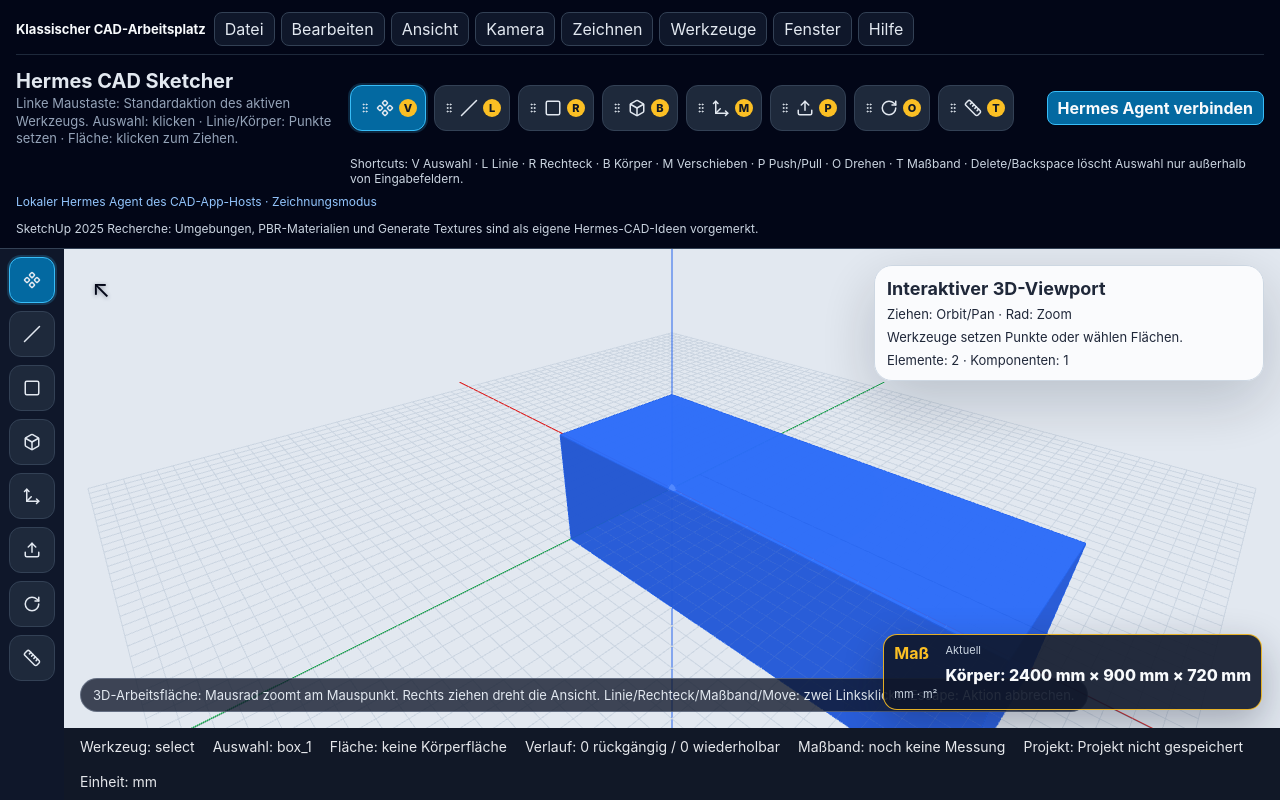
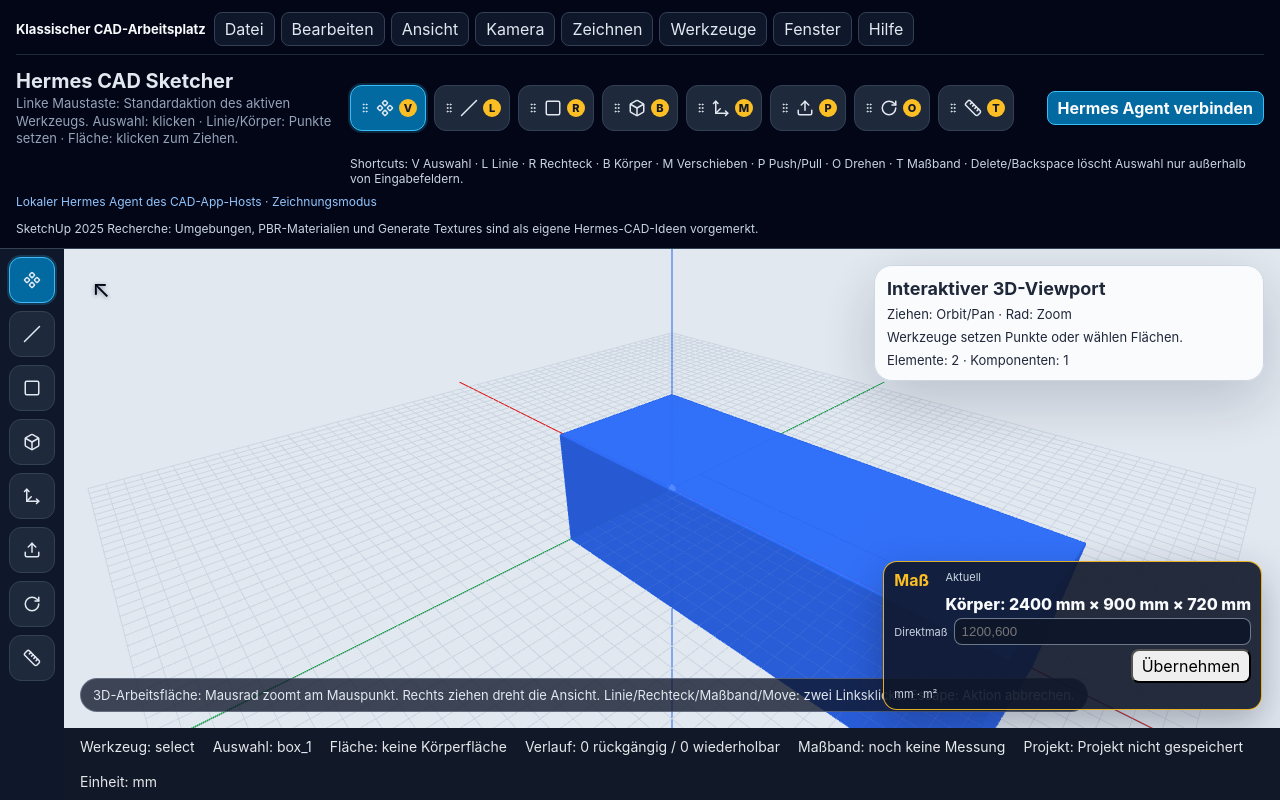
Before and after one commit to MKI13/hermes-cad-sketcher, a React (Vite) app: page / in a window 1280 px wide. Built offline with nearby package versions, Linux system fonts and the light colour scheme.

Commit message:
feat: add direct measurement input workflow

```diff
--- a/src/App.tsx
+++ b/src/App.tsx
@@ -8,6 +8,7 @@
 import { exportAsciiStl, importAsciiStl } from './core/stl';
 import { createHistory, pushHistory, redoHistory, undoHistory, type ModelHistory } from './core/history';
 import { runAgentChatCommand, runCadConsoleScript } from './core/cadCommands';
+import { applyMeasurementInputTransaction } from './core/measurementApplication';
 import { BoxDimensionsPanel } from './ui/BoxDimensionsPanel';
 import { inspectEntity } from './core/inspection';
 import { InspectorPanel } from './ui/InspectorPanel';
@@ -95,6 +96,7 @@
   const [selectedBoxFace, setSelectedBoxFace] = useState<FaceSelection | undefined>();
   const [lastMeasurement, setLastMeasurement] = useState('noch keine Messung');
   const [liveMeasurement, setLiveMeasurement] = useState<string | undefined>();
+  const [measurementInput, setMeasurementInput] = useState('');
   const [projectStatus, setProjectStatus] = useState('Projekt nicht gespeichert');
   const [boxDimensions, setBoxDimensions] = useState(DEFAULT_BOX_DIMENSIONS);
   const [selectedDimensions, setSelectedDimensions] = useState<DimensionInput>(() => {
@@ -271,6 +273,33 @@
     const measured = formatTapeMeasurement(model, start, end);
     setLastMeasurement(measured);
     setLiveMeasurement(`Maßband: ${measured}`);
+  }
+
+  function applyMeasurementInput() {
+    if (tool !== 'rectangle' && tool !== 'box') {
+      setProjectStatus('Aktive Maßeingabe ist nur für Rechteck und Körper aktiv.');
+      return;
+    }
+    let measurement: string | undefined;
+    const applied = applyMeasurementInputTransaction(model, {
+      tool,
+      rawInput: measurementInput,
+      selectedId,
+      defaultOrigin: vec(0, 0, 0)
+    }, (nextModel, result) => {
+      const entity = nextModel.getEntity(result.entityId);
+      setModel(nextModel);
+      setHistory((current) => pushHistory(current, nextModel.snapshot()));
+      setSelectedId(result.entityId);
+      if (entity?.type === 'box') setSelectedDimensions(boxDimensionsToInput(entity));
+      measurement = entity ? formatEntityMeasurement(entity) : undefined;
+    });
+    if (!applied.ok) {
+      setProjectStatus(applied.error);
+      return;
+    }
+    setLiveMeasurement(measurement);
+    setProjectStatus(`Maße ${applied.action === 'created' ? 'direkt erstellt' : 'live geändert'}`);
   }
 
   function handleViewportSelect(entityId: string | undefined, faceSelection?: FaceSelection) {
@@ -882,6 +911,19 @@
             <strong>Maß</strong>
             <span>Aktuell</span>
             <output>{activeMeasurement}</output>
+            <label>
+              <span>Direktmaß</span>
+              <input
+                aria-label="Aktive Maße direkt eingeben"
+                value={measurementInput}
+                placeholder={tool === 'box' ? '600,400,720' : '1200,600'}
+                onChange={(event) => setMeasurementInput(event.currentTarget.value)}
+                onKeyDown={(event) => {
+                  if (event.key === 'Enter') applyMeasurementInput();
+                }}
+              />
+            </label>
+            <button type="button" onClick={applyMeasurementInput}>Übernehmen</button>
             <small>mm · m²</small>
           </section>
         </div>
--- /dev/null
+++ b/src/core/measurementApplication.ts
@@ -0,0 +1,66 @@
+import { type Vec3 } from './geometry';
+import { isPositiveFinite, SketchModel, type EntityId, type ToolName } from './model';
+
+export type MeasurementApplicationResult =
+  | { ok: true; action: 'created' | 'resized'; entityId: EntityId; entityType: 'face' | 'box' }
+  | { ok: false; error: string };
+
+export type MeasurementApplicationInput = {
+  tool: Extract<ToolName, 'rectangle' | 'box'>;
+  rawInput: string;
+  selectedId?: EntityId;
+  defaultOrigin: Vec3;
+};
+
+export function applyMeasurementInputTransaction(
+  currentModel: SketchModel,
+  input: MeasurementApplicationInput,
+  commit: (nextModel: SketchModel, result: Extract<MeasurementApplicationResult, { ok: true }>) => void
+): MeasurementApplicationResult {
+  const nextModel = SketchModel.fromSnapshot(currentModel.snapshot());
+  try {
+    const result = applyMeasurementBoxInputToModel(nextModel, input);
+    if (!result.ok) return result;
+    commit(nextModel, result);
+    return result;
+  } catch (error) {
+    return { ok: false, error: error instanceof Error ? error.message : 'Maße konnten nicht angewendet werden.' };
+  }
+}
+
+export function applyMeasurementBoxInputToModel(model: SketchModel, input: MeasurementApplicationInput): MeasurementApplicationResult {
+  const parsed = parseMeasurementValues(input.rawInput, input.tool === 'rectangle' ? 2 : 3);
+  if (!parsed.ok) return parsed;
+
+  if (input.tool === 'rectangle') {
+    const [width, depth] = parsed.values;
+    const selected = input.selectedId ? model.getEntity(input.selectedId) : undefined;
+    if (selected?.type === 'face') {
+      const resized = model.resizeRectangleFace(selected.id, width, depth);
+      return { ok: true, action: 'resized', entityId: resized.id, entityType: 'face' };
+    }
+    const created = model.createRectangle(input.defaultOrigin, width, depth);
+    return { ok: true, action: 'created', entityId: created.id, entityType: 'face' };
+  }
+
+  const [width, depth, height] = parsed.values;
+  const selected = input.selectedId ? model.getEntity(input.selectedId) : undefined;
+  if (selected?.type === 'box') {
+    const resized = model.resizeBox(selected.id, { width, depth, height });
+    return { ok: true, action: 'resized', entityId: resized.id, entityType: 'box' };
+  }
+  const created = model.createBox(input.defaultOrigin, width, depth, height);
+  return { ok: true, action: 'created', entityId: created.id, entityType: 'box' };
+}
+
+function parseMeasurementValues(rawInput: string, expectedCount: 2 | 3): { ok: true; values: number[] } | { ok: false; error: string } {
+  const parts = rawInput.split(',').map((part) => part.trim());
+  if (parts.length !== expectedCount || parts.some((part) => part === '')) {
+    return { ok: false, error: expectedCount === 2 ? 'Rechteckmaße brauchen Breite,Tiefe in Millimeter.' : 'Körpermaße brauchen Breite,Tiefe,Höhe in Millimeter.' };
+  }
+  const values = parts.map(Number);
+  if (values.some((value) => !isPositiveFinite(value))) {
+    return { ok: false, error: 'Maße müssen positive endliche Millimeterwerte sein.' };
+  }
+  return { ok: true, values };
+}
--- a/src/core/model.ts
+++ b/src/core/model.ts
@@ -126,6 +126,22 @@
     const entity: FaceEntity = { id: nextId('face'), type: 'face', vertices, ...metadata };
     this.entities.set(entity.id, entity);
     return entity;
+  }
+
+
+  resizeRectangleFace(id: EntityId, width: number, depth: number): FaceEntity {
+    if (!isPositiveFinite(width) || !isPositiveFinite(depth)) throw new Error('Ein Rechteck braucht positive Breite und Tiefe.');
+    const entity = this.requireEntity(id);
+    if (entity.type !== 'face') throw new Error('Rechteckmaße brauchen eine ausgewählte Fläche.');
+    if (!isAxisAlignedRectangleFace(entity.vertices)) throw new Error('Rechteckmaße unterstützen im MVP nur axis-aligned Rechteckflächen.');
+    const box = bbox(entity.vertices);
+    const origin = vec(box.min.x, box.min.y, box.min.z);
+    const updated: FaceEntity = {
+      ...entity,
+      vertices: [origin, add(origin, vec(width, 0, 0)), add(origin, vec(width, depth, 0)), add(origin, vec(0, depth, 0))]
+    };
+    this.entities.set(id, updated);
+    return updated;
   }
 
   extrudeFaceToBox(id: EntityId, height: number): BoxEntity {
--- a/src/styles.css
+++ b/src/styles.css
@@ -85,10 +85,13 @@
 .cursor-tool-badge { position: absolute; z-index: 5; display: inline-flex; align-items: center; gap: 2px; pointer-events: none; color: #0f172a; filter: drop-shadow(0 1px 2px rgba(15, 23, 42, 0.45)); }
 .cursor-arrow { font-size: 24px; line-height: 1; color: #020617; }
 .cursor-symbol { display: none; }
-.measurement-field { position: absolute; right: 18px; bottom: 18px; z-index: 4; min-width: min(260px, calc(100% - 36px)); max-width: min(390px, calc(100% - 36px)); border: 1px solid rgba(251, 191, 36, 0.9); background: rgba(15, 23, 42, 0.9); color: #f8fafc; border-radius: 14px; padding: 8px 10px; display: grid; grid-template-columns: auto minmax(0, 1fr); gap: 2px 8px; box-shadow: 0 14px 38px rgba(15, 23, 42, 0.3); }
+.measurement-field { position: absolute; right: 18px; bottom: 18px; z-index: 4; min-width: min(300px, calc(100% - 36px)); max-width: min(430px, calc(100% - 36px)); border: 1px solid rgba(251, 191, 36, 0.9); background: rgba(15, 23, 42, 0.9); color: #f8fafc; border-radius: 14px; padding: 8px 10px; display: grid; grid-template-columns: auto minmax(0, 1fr); gap: 4px 8px; box-shadow: 0 14px 38px rgba(15, 23, 42, 0.3); }
 .measurement-field strong { color: #fbbf24; }
 .measurement-field span, .measurement-field small { color: #cbd5e1; font-size: 11px; }
 .measurement-field output { grid-column: 2; font-weight: 800; text-align: right; overflow-wrap: anywhere; }
+.measurement-field label { grid-column: 1 / -1; display: grid; grid-template-columns: auto minmax(0, 1fr); align-items: center; gap: 6px; }
+.measurement-field input { min-width: 0; border: 1px solid rgba(148, 163, 184, 0.7); border-radius: 8px; background: rgba(15, 23, 42, 0.96); color: #f8fafc; padding: 5px 7px; }
+.measurement-field button { grid-column: 2; justify-self: end; width: auto; padding: 5px 9px; border-radius: 8px; }
 .viewport-help { position: absolute; left: 16px; bottom: 16px; z-index: 2; background: rgba(15, 23, 42, 0.78); color: #e2e8f0; border: 1px solid rgba(148, 163, 184, 0.45); border-radius: 999px; padding: 8px 12px; font-size: 13px; pointer-events: none; }
 .viewport-error { position: absolute; left: 24px; top: 24px; right: 24px; z-index: 3; display: flex; flex-direction: column; gap: 6px; max-width: 360px; background: rgba(127, 29, 29, 0.9); color: #fee2e2; border: 1px solid rgba(252, 165, 165, 0.6); border-radius: 14px; padding: 14px 16px; box-shadow: 0 18px 45px #0f172a33; overflow-wrap: anywhere; }
 .model-card { position: absolute; top: 35%; left: 50%; transform: translate(-50%, -50%); background: rgba(255,255,255,0.9); border: 1px solid #cbd5e1; box-shadow: 0 20px 60px #0f172a33; border-radius: 18px; padding: 26px; display: flex; flex-direction: column; gap: 12px; min-width: 340px; pointer-events: none; }
```
Also changed, not shown: 2 other files (tests, documents, lock files or other folders).
